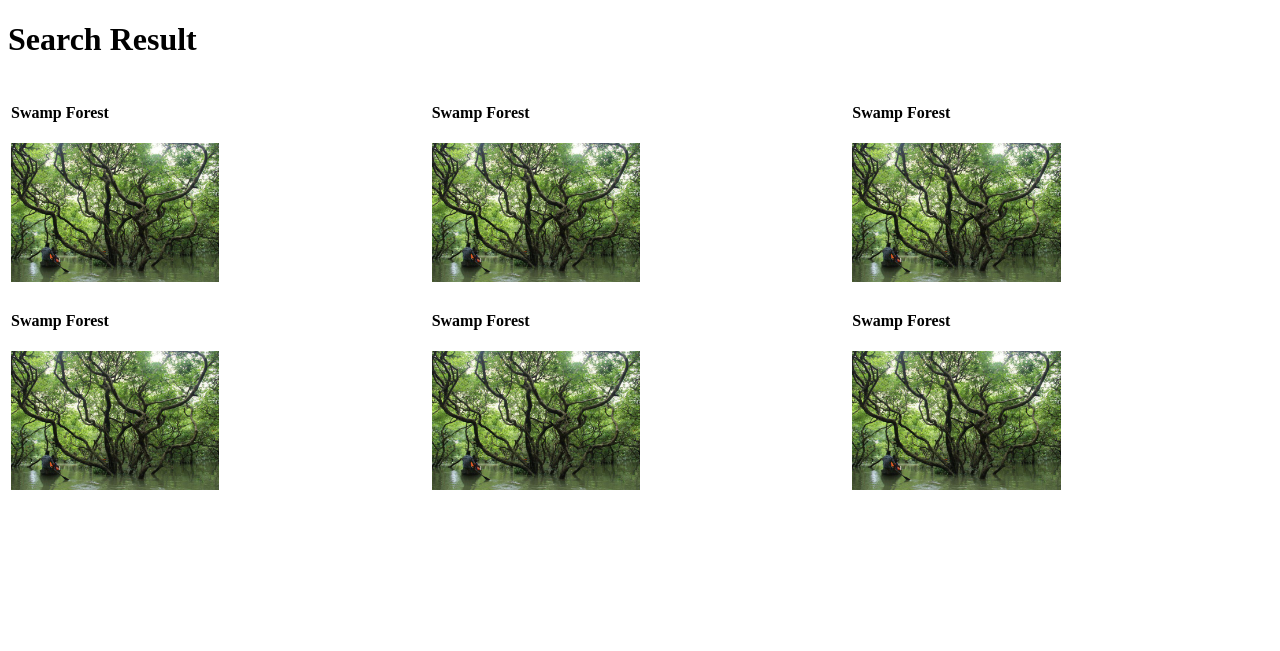
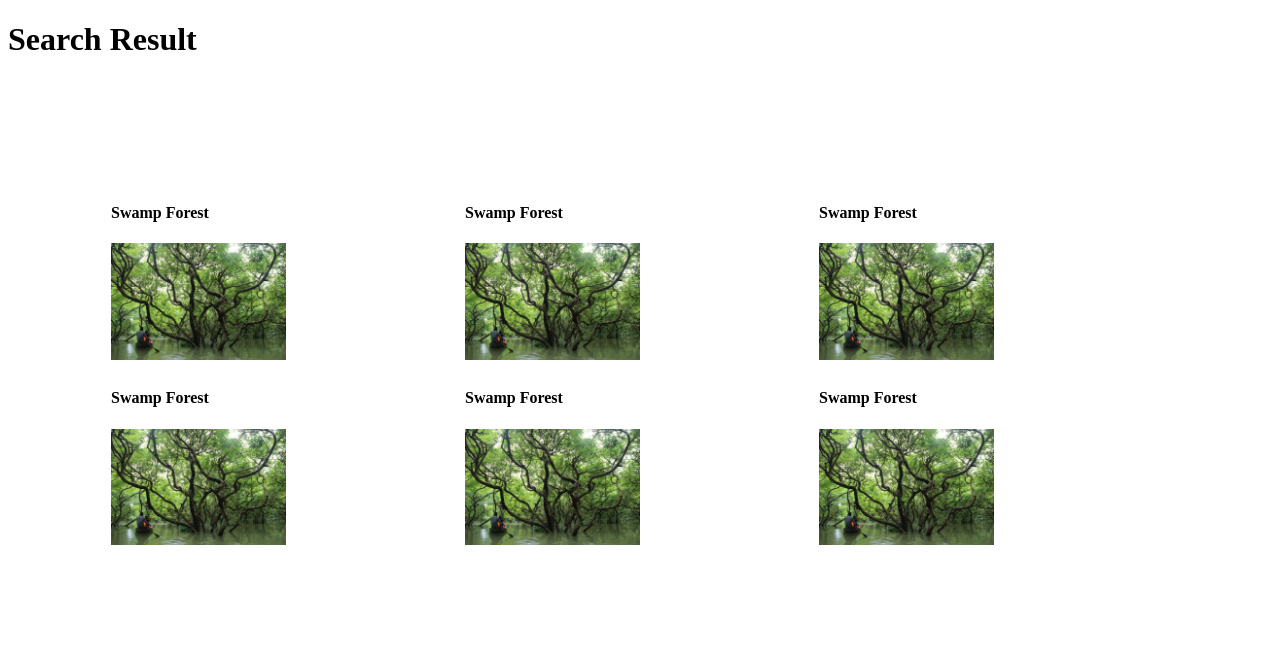
Before and after one commit to shajaratul/TMS, a PHP site: page /searchresult.php in a window 1280 px wide. Shown: the top 651 px of the page. Run offline with PHP 8.4, Linux system fonts and the light colour scheme.

Commit message:
added padding

```diff
--- a/searchresult.php
+++ b/searchresult.php
@@ -7,7 +7,7 @@
 <body>
 <h1> Search Result </h1>
 
-	<div>
+	<div style="padding:100px">
 		<table border="0" width="100%">
 			<thead></thead>
 
```
